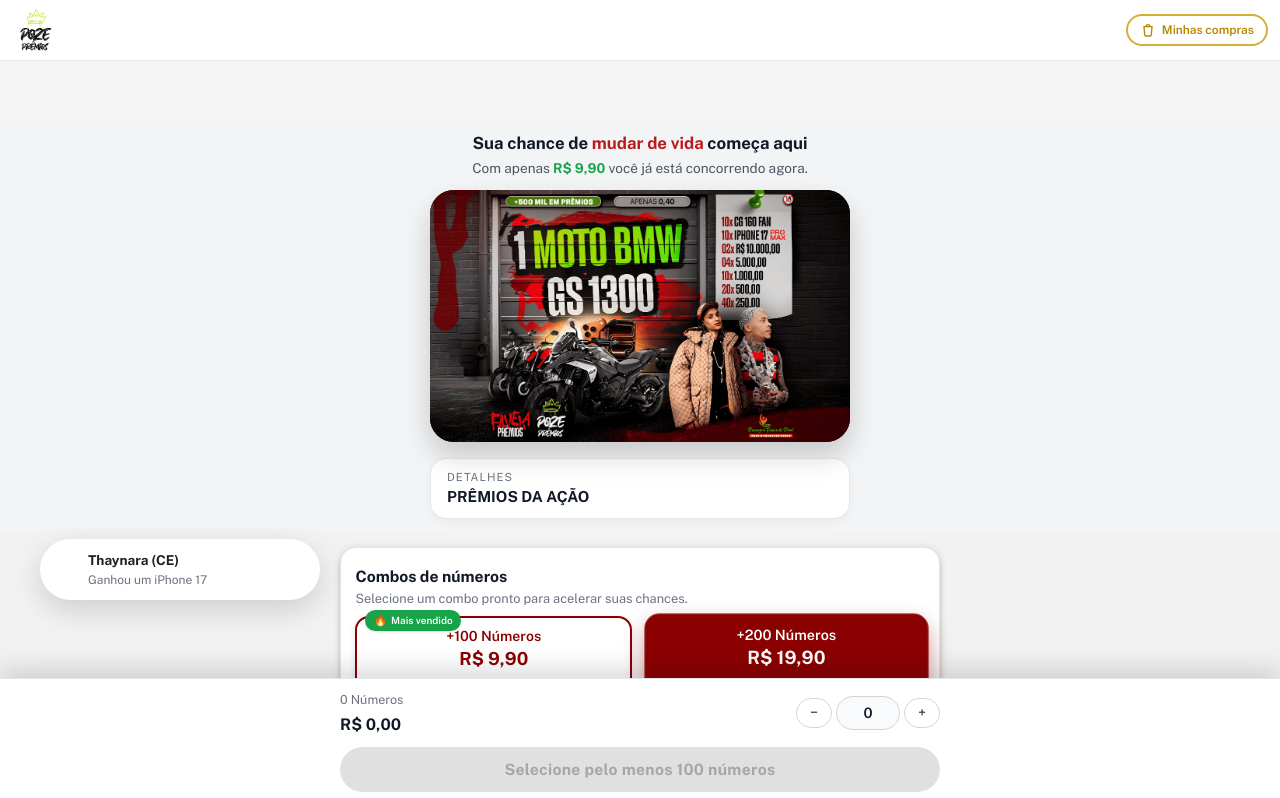
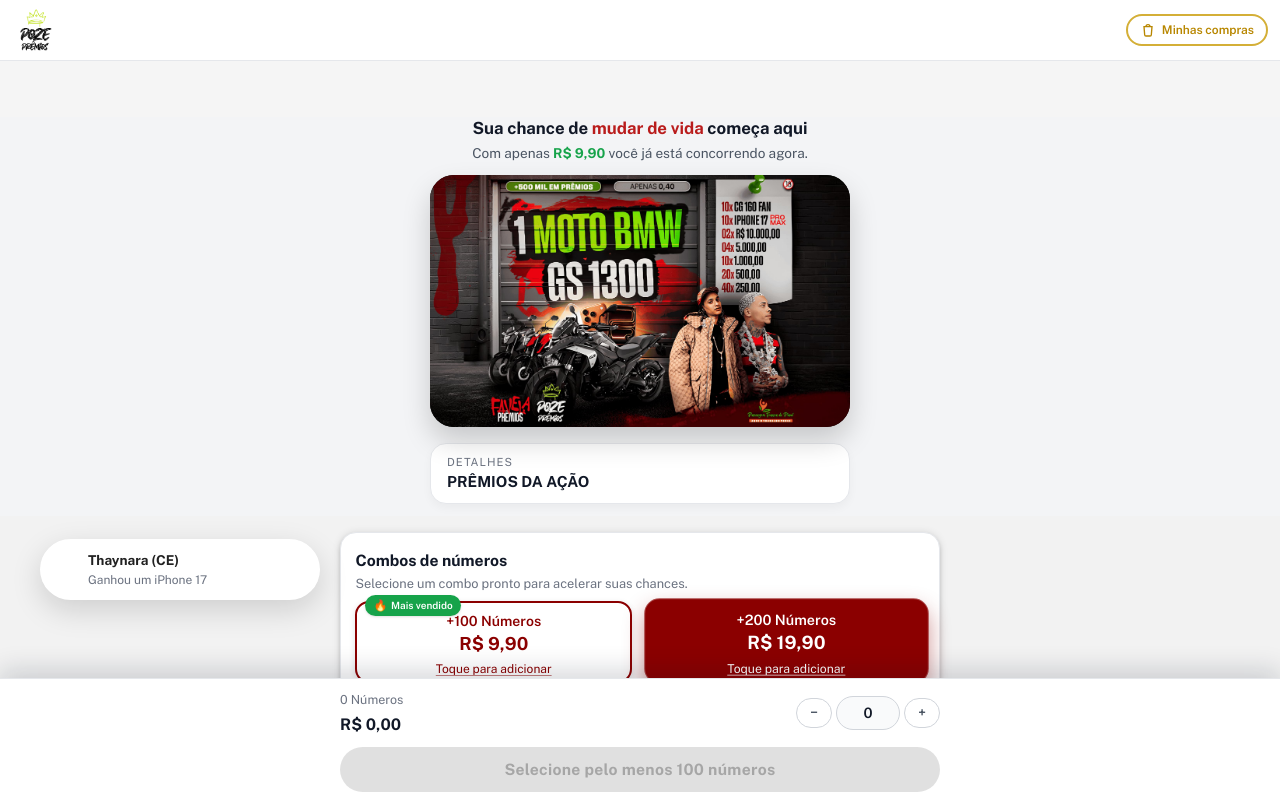
Before and after one commit to adsproadspro333-stack/tropadosal2, a Next.js app: page / in a window 1280 px wide. Shown: the top 798 px of the page. Built offline with nearby package versions, Linux system fonts and the light colour scheme; some icons are missing; what @mui/material-nextjs would draw is missing.

Commit message:
att detalhes

```diff
--- a/app/components/HeroBanner.tsx
+++ b/app/components/HeroBanner.tsx
@@ -23,8 +23,8 @@ export default function HeroBanner() {
     justifyContent: "center",
     alignItems: "center",
     bgcolor: "#F3F4F6",
-        px: 1.5,
-        pt: 2,
+    px: 0.5,
+    pt: 0.1,   // ✅ reduz drasticamente o espaço superior
     pb: 1.5,
     gap: 1,
   }}
--- a/app/components/NumbersAdder.tsx
+++ b/app/components/NumbersAdder.tsx
@@ -154,7 +154,7 @@ export default function NumbersAdder() {
                       : "text-[var(--primary-red)] decoration-[var(--primary-red)]/50",
                   )}
                 >
-                  Adicionar ao carrinho
+                  Toque para adicionar
                 </div>
               </div>
             </button>
```
Lines whose indentation alone changed are shown as unchanged.
